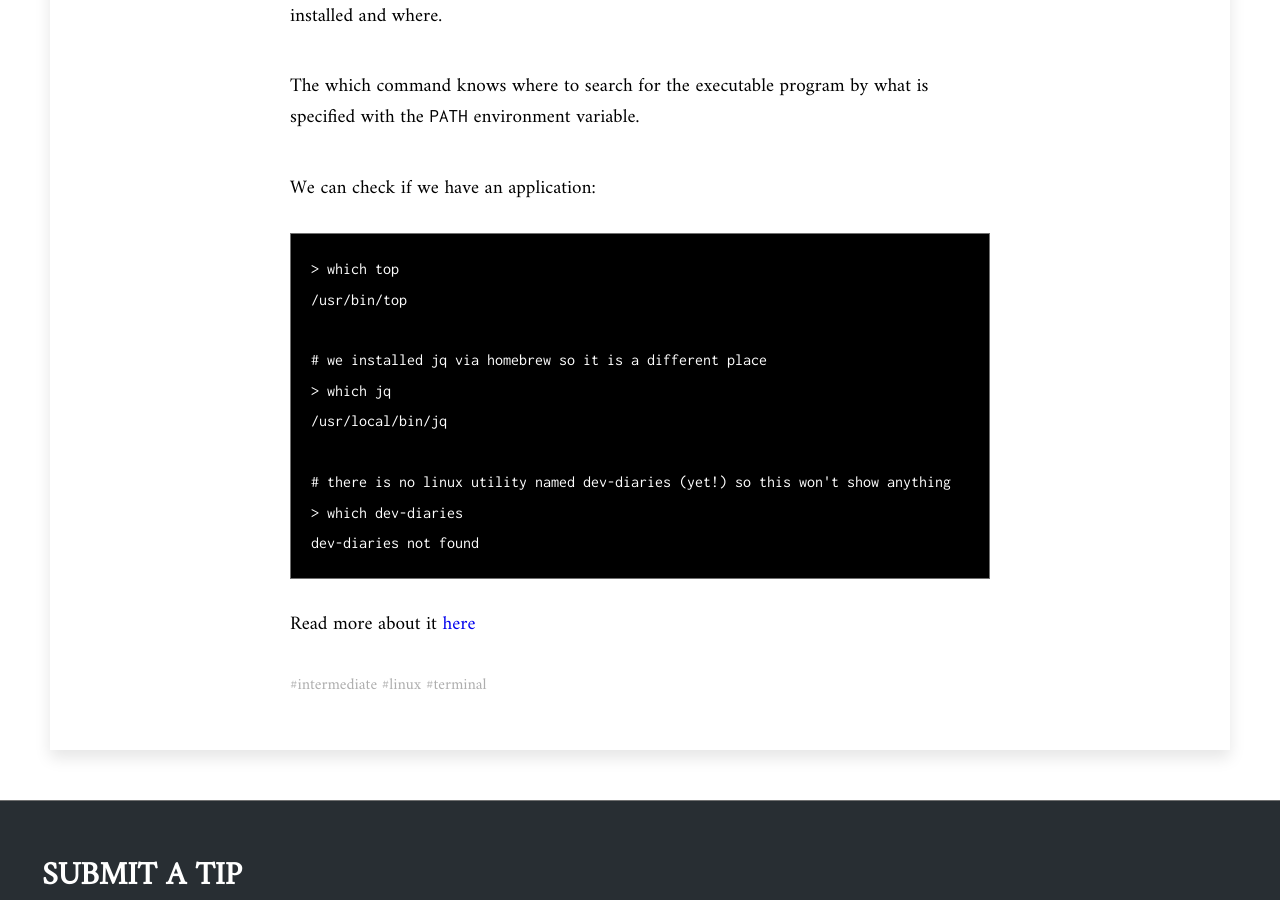
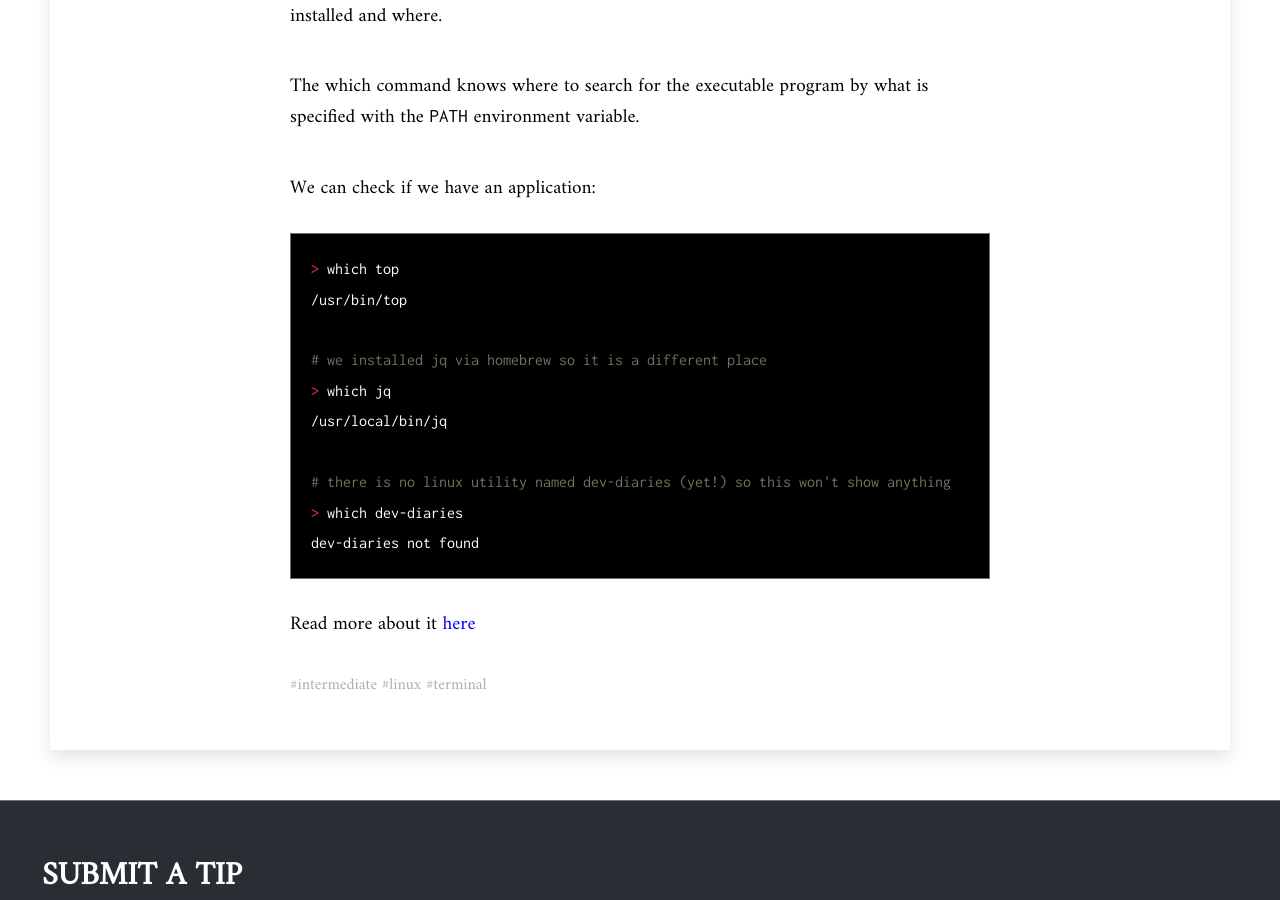
Before and after one commit to dev-diaries/web, a Jekyll site: the page built from _social-posts/linux-which-command.md, in a window 1280 px wide and 900 px high, scrolled down 313 px. Built offline with Jekyll 4.4.1, drawn with Linux system fonts in a browser that asks for light colours.

Commit message:
format the code

```diff
--- a/_social-posts/linux-which-command.md
+++ b/_social-posts/linux-which-command.md
@@ -26,7 +26,7 @@ with the `PATH` environment variable.
 {:.post-content}
 We can check if we have an application:
 
-{% highlight html %}
+{% highlight bash %}
 > which top
 /usr/bin/top
 
```
